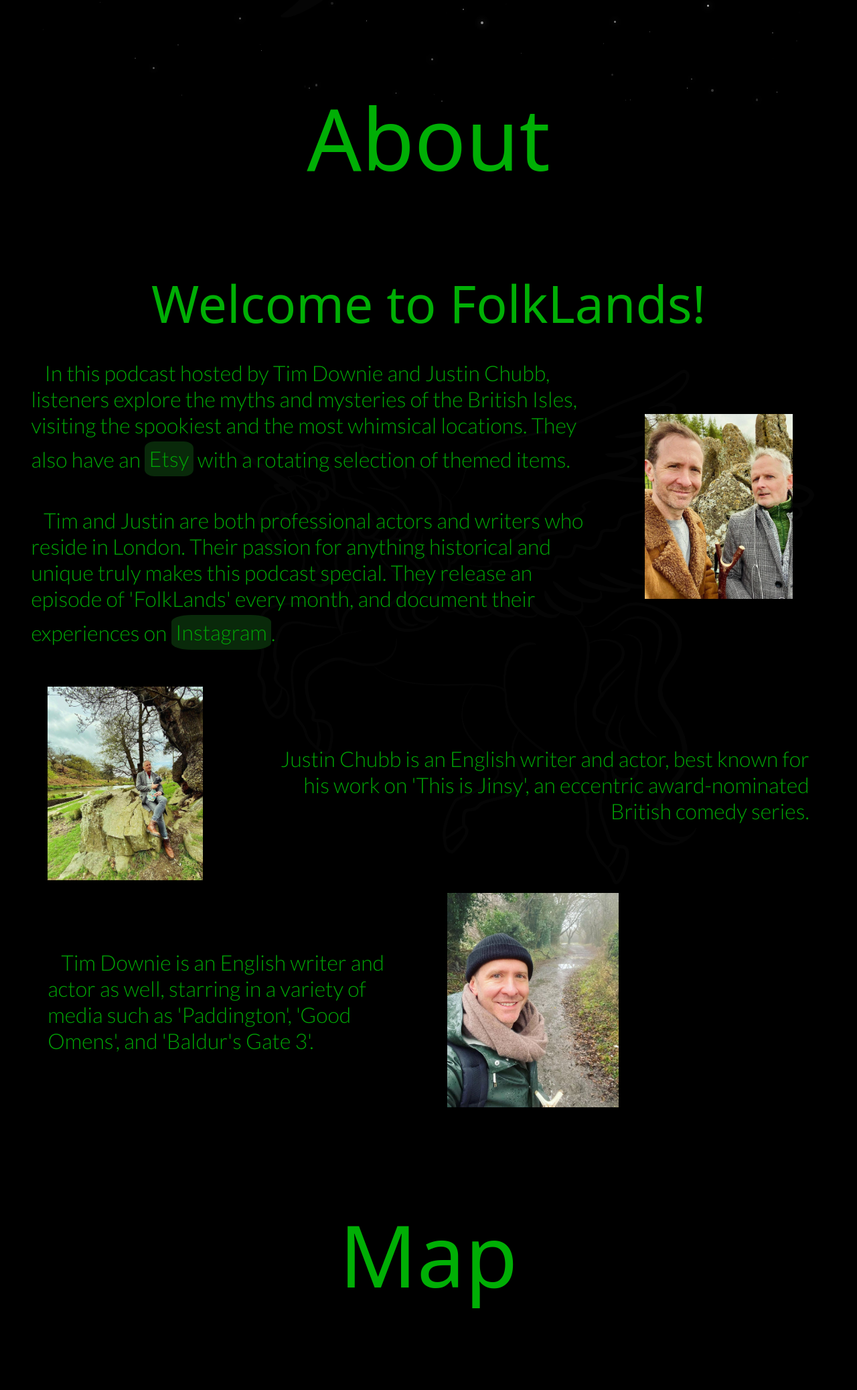
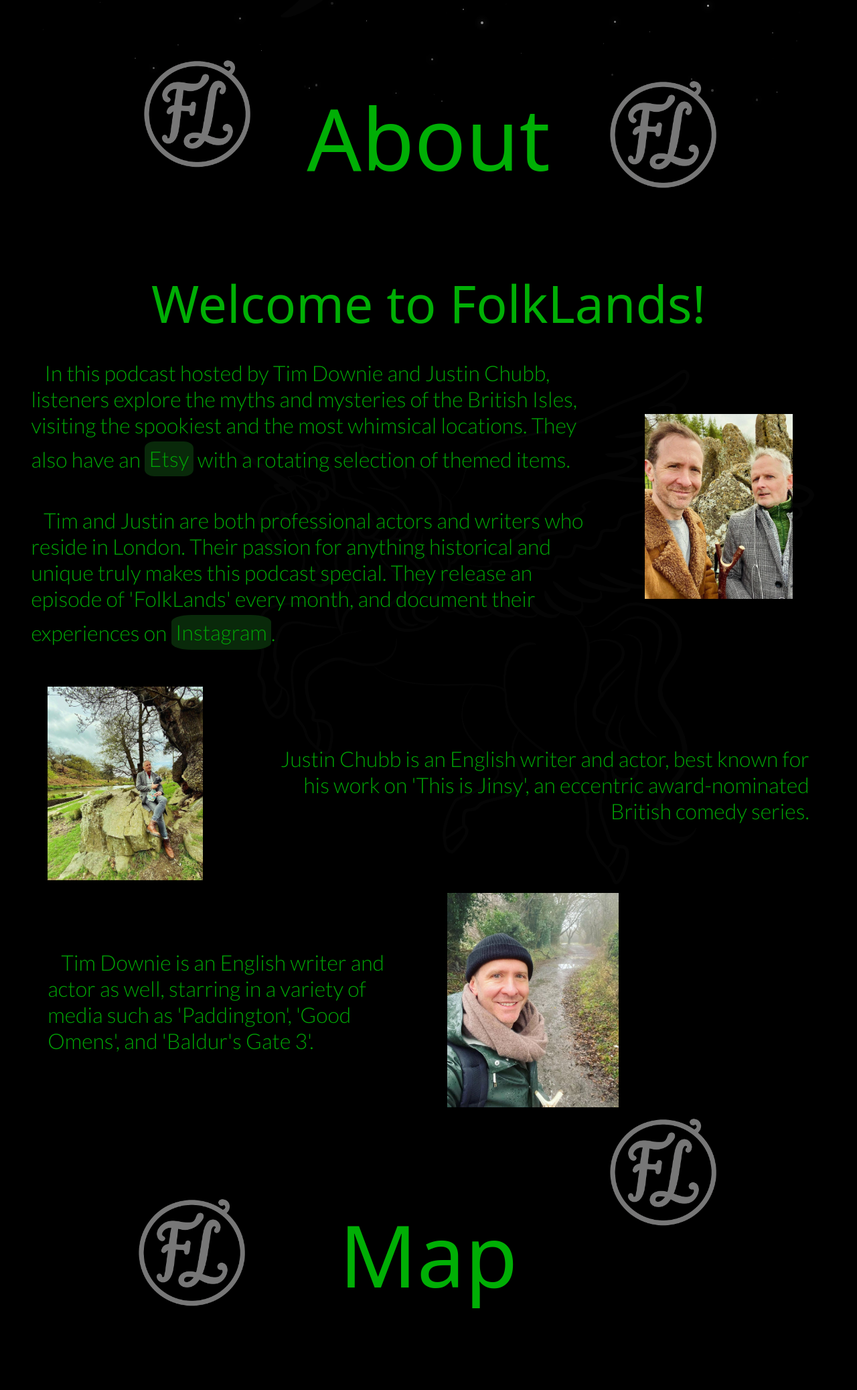
Before and after one commit to lwillats1/folklands-website-final, a plain HTML site: page index.html in a window 1280 px wide. Shown: the part 648-2723 px from the top of the page at 67% size. Drawn offline with Linux system fonts and the light colour scheme; files whose address does not match are found by name; a web font is replaced by a local one.

Commit message:
placing logos

```diff
--- a/index.html
+++ b/index.html
@@ -20,9 +20,13 @@
 <h3 class="toolbar"><a href="index.html#about">About</a> &nbsp;&nbsp;<a href="index.html#mapy">Map</a>&nbsp;&nbsp; <a href="index.html#podcast">Podcast</a>&nbsp;&nbsp;</h3>
   <img class="unicorn" src="../folklands-website-final/Images/unicorn.png" alt="Line art unicorn">
 <h1>FolkLands</h1>
-
+<br>
+<img class="logo" src="../folklands-website-final/Images/logo.png" alt="a logo that says F L">
 
 <h2 class="firstabout" id="about" name="about">About</h2>
+
+<img class="logo2" src="../folklands-website-final/Images/logo.png" alt="a logo that says F L">
+
 <h3>Welcome to FolkLands!</h3>
 
 <div class="info-box general">
@@ -56,7 +60,10 @@
    </a>
 </div>
 
-<h2 class="mapheading"id="mapy" name="mapy">Map</h2>
+<h2 class="mapheading"id="mapy" name="mapy"><img class="logo4" src="../folklands-website-final/Images/logo.png" alt="a logo that says F L">Map<img class="logo3" src="../folklands-website-final/Images/logo.png" alt="a logo that says F L"></h2>
+
+
+
 <div class="captionandmap">
    <p class="caption">Tim and Justin have traveled cross-country, exploring a multitude of historical sights.
    <img src=
@@ -64,6 +71,7 @@
    Please enjoy the interactive map, depicting the towns from each episode of the podcast.</p>
    <iframe class="map" width="768" height="576" src="https://maphub.net/embed_h/M6GnKKQFhCzS4qpI?button=0"  frameborder="0" ></iframe>
 </div>
+
 
 <div class="streaming" id="podcast" name="podcast">
    <h2 class="spotify">FolkLands Podcast</h2>
--- a/main.css
+++ b/main.css
@@ -58,6 +58,50 @@ h3{
 
 img {
     max-width: 100%;
+}
+
+.logo{
+    position: absolute;
+    max-width: 25%;
+    display: flex;
+    margin-left: 10vw;
+    margin-bottom: 0;
+    z-index: -1;
+    opacity: 50%;
+}
+
+.logo2{
+    position: absolute;
+    max-width: 25%;
+    display: inline-block;
+    margin-bottom: 0;
+   margin-right:10vw;
+    z-index: -1;
+    opacity: 50%;
+    top: 54vw;
+    left: 65vw;
+}
+.logo3{
+    position: absolute;
+    max-width: 25%;
+    display: inline-block;
+    margin-bottom: 0;
+   margin-right:10vw;
+    z-index: -1;
+    opacity: 50%;
+    top: 175vw;
+    left: 65vw;
+}
+
+.logo4{
+    position: absolute;
+    max-width: 25%;
+    display: flex;
+    margin-left: 10vw;
+    margin-bottom: 0;
+    z-index: -1;
+    opacity: 50%;
+    right:65vw;
 }
 
 
```
Also changed, not shown: Images/get rid of crosshatching white lines.png (deleted), Images/logo.png (added).
